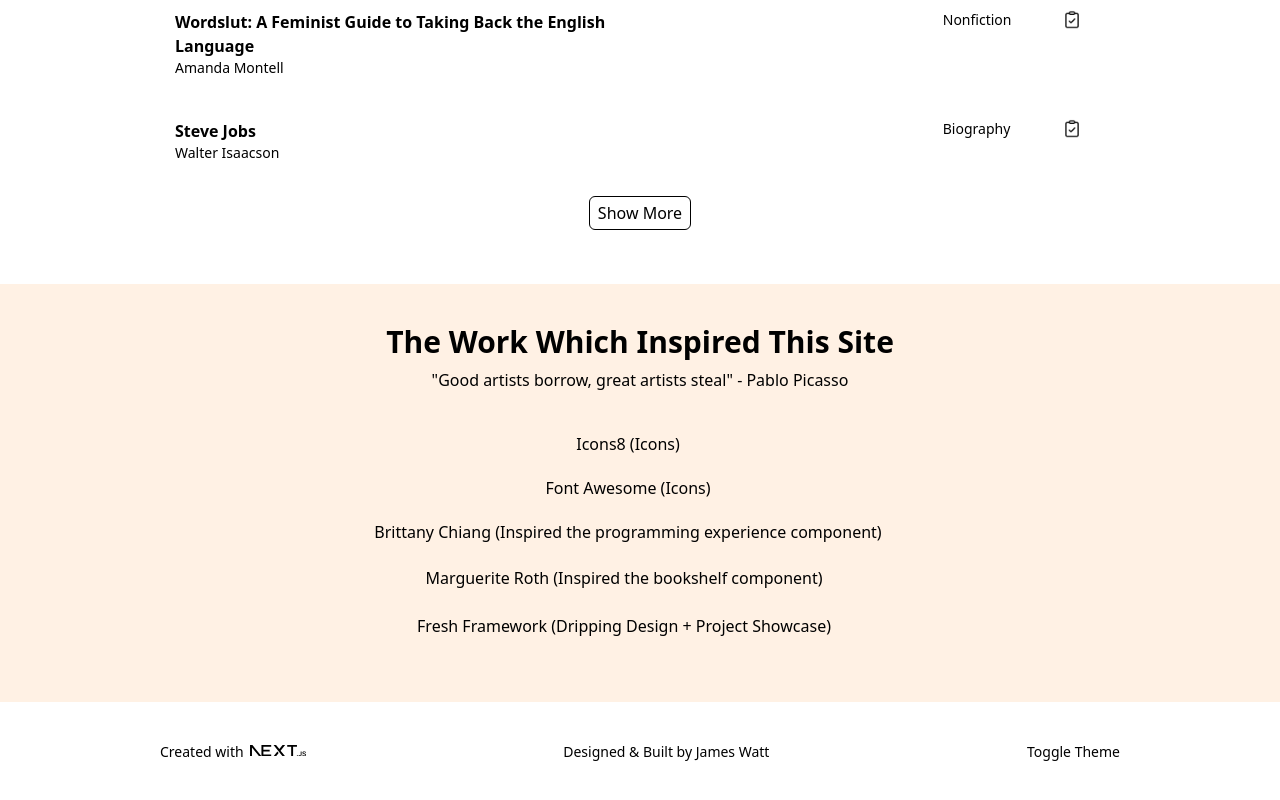
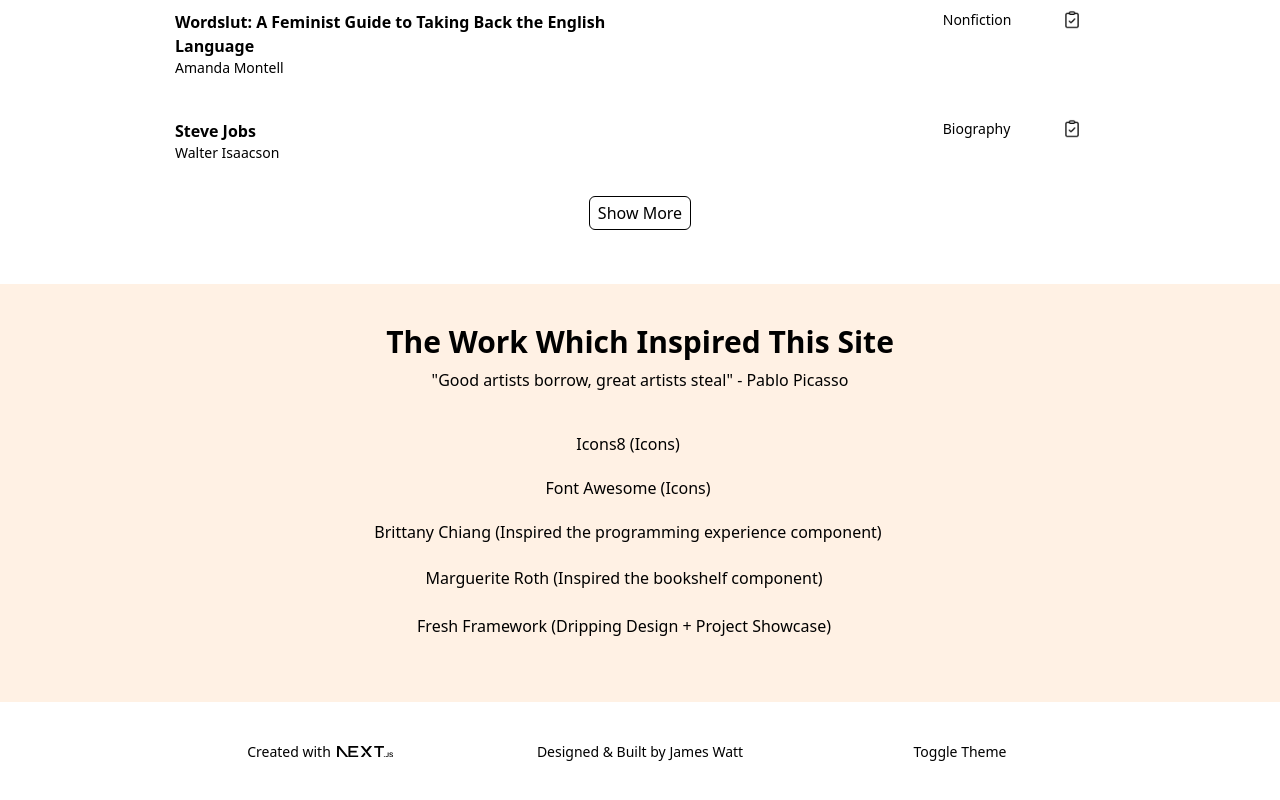
Before and after one commit to Hiccup246/jameswatt, a Next.js app: page / in a window 1280 px wide. Shown: the part 2469-3269 px from the top of the page. Built offline with nearby package versions, Linux system fonts and the light colour scheme.

Commit message:
Complete footer alignment

```diff
--- a/components/FooterSection.tsx
+++ b/components/FooterSection.tsx
@@ -4,9 +4,9 @@ import SectionLayout from "./SectionLayout";
 export default function FooterSection() {
     return (
         <SectionLayout isBgColorPrimary={true}>
-            <div className="flex justify-between text-sm">
-                <div className="flex w-fit">
-                   <h1 className="mr-1.5">Created with</h1> <a className="w-14 h-auto my-auto pb-0.5" href="https://nextjs.org/" aria-label="Next.js Homepage"><NextJsIcon /></a>
+            <div className="grid grid-cols-1 md:grid-cols-3 text-sm text-center">
+                <div className="flex justify-center">
+                   <h1 className="mr-1.5">Created with</h1> <a className="w-14 h-auto pt-1" href="https://nextjs.org/" aria-label="Next.js Homepage"><NextJsIcon /></a>
                 </div>
                 <h1 className="text-center text-sm">Designed & Built by James Watt</h1>
                 <div>Toggle Theme</div>
```
